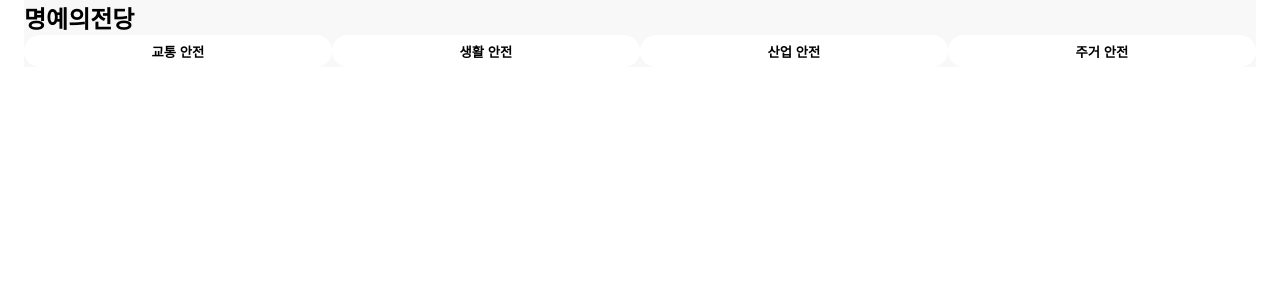
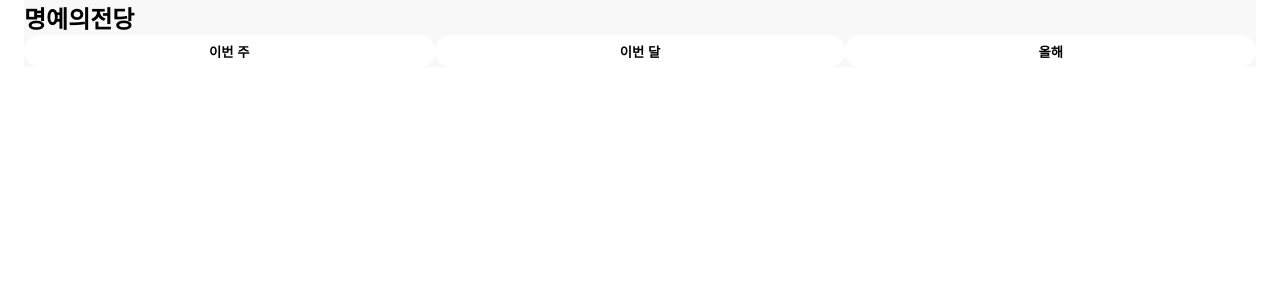
Before and after one commit to Team-Safey/Safey-Web, a React (Create React App) app: page /ranking in a window 1280 px wide. Shown: the top 300 px of the page. Built offline with nearby package versions, Linux system fonts and the light colour scheme.

Commit message:
명예의 전당 버튼 수정

```diff
--- a/src/App.js
+++ b/src/App.js
@@ -4,12 +4,10 @@ import GlobalStyle from "./GlobalStyle";
 import Ranking from "./Page/Ranking";
 import Home from "./Page/Home";
 import Profile from "./Page/Profile";
-import Quiz from "./Page/Quiz";
+import QuizOX from "./Page/QuizOX";
 import Login from "./Page/Login/Login";
 import SignUp from "./Page/Login/SignUp";
 import { RecoilRoot } from "recoil";
-
-
 
 function App() {
   return (
@@ -21,7 +19,7 @@ function App() {
           <Route path="/login" element={<Login />} />
           <Route path="/signUp" element={<SignUp />} />
           <Route path="/ranking" Component={Ranking} />
-          <Route path="/quiz/:category" element={<Quiz />} />
+          <Route path="/quiz/:category" element={<QuizOX />} />
           <Route path="/profile" element={<Profile />} />
         </Routes>
       </RecoilRoot>
--- a/src/Components/Gyotong.js
+++ b/src/Components/Month.js
@@ -1,18 +1,18 @@
 import styled, { css } from "styled-components";
 
-export default function Gyotong({ disabled, onClick, isSelect }) {
+export default function Month({ disabled, onClick, isSelect }) {
   return (
-    <Gyotongs
+    <Months
       isSelect={isSelect}
       isDisabled={disabled}
       disabled={disabled}
       onClick={onClick}
     >
-      교통 안전
-    </Gyotongs>
+      이번 달
+    </Months>
   );
 }
-const Gyotongs = styled.button`
+const Months = styled.button`
   font-weight: bold;
   border: none;
   border-radius: 16px;
--- a/src/Components/Saneob.js
+++ /dev/null
@@ -1,31 +0,0 @@
-import styled, { css } from "styled-components";
-
-export default function Saneob({ disabled, onClick, isSelect }) {
-  return (
-    <Saneobs
-      isSelect={isSelect}
-      isDisabled={disabled}
-      disabled={disabled}
-      onClick={onClick}
-    >
-      산업 안전
-    </Saneobs>
-  );
-}
-const Saneobs = styled.button`
-  font-weight: bold;
-  border: none;
-  border-radius: 16px;
-  width: 100%;
-  height: 32px;
-  ${(props) =>
-    props.isSelect == true
-      ? css`
-          background-color: #4863c5;
-          color: white;
-        `
-      : css`
-          background-color: #ffffff;
-          color: black;
-        `}
-`;
--- a/src/Components/Jugeo.js
+++ b/src/Components/Week.js
@@ -1,18 +1,18 @@
 import styled, { css } from "styled-components";
 
-export default function Jugeo({ disabled, onClick, isSelect }) {
+export default function Week({ disabled, onClick, isSelect }) {
   return (
-    <Jugeos
+    <Weeks
       isSelect={isSelect}
       isDisabled={disabled}
       disabled={disabled}
       onClick={onClick}
     >
-      주거 안전
-    </Jugeos>
+      이번 주
+    </Weeks>
   );
 }
-const Jugeos = styled.button`
+const Weeks = styled.button`
   font-weight: bold;
   border: none;
   border-radius: 16px;
--- a/src/Components/Saenghwal.js
+++ b/src/Components/Year.js
@@ -1,18 +1,18 @@
 import styled, { css } from "styled-components";
 
-export default function Saenghwal({ disabled, onClick, isSelect }) {
+export default function Year({ disabled, onClick, isSelect }) {
   return (
-    <Saenghwals
+    <Years
       isSelect={isSelect}
       isDisabled={disabled}
       disabled={disabled}
       onClick={onClick}
     >
-      생활 안전
-    </Saenghwals>
+      올해
+    </Years>
   );
 }
-const Saenghwals = styled.button`
+const Years = styled.button`
   font-weight: bold;
   border: none;
   border-radius: 16px;
--- a/src/Page/Ranking.js
+++ b/src/Page/Ranking.js
@@ -1,9 +1,8 @@
 import styled from "styled-components";
-import Gyotong from "../Components/Gyotong";
+import Month from "../Components/Month";
 import React, { useState } from "react";
-import Saenghwal from "../Components/Saenghwal";
-import Saneob from "../Components/Saneob";
-import Jugeo from "../Components/Jugeo";
+import Week from "../Components/Week";
+import Year from "../Components/Year";
 
 export default function Ranking() {
   const [select, setSelect] = useState("");
@@ -11,32 +10,25 @@ export default function Ranking() {
     <Gray>
       <Myeongye>명예의전당</Myeongye>
       <Date>
-        <Gyotong
-          isSelect={select === "교통 안전" && true}
+        <Week
+          isSelect={select === "이번 주" && true}
           disabled={false}
           onClick={() => {
-            setSelect("교통 안전");
+            setSelect("이번 주");
           }}
         />
-        <Saenghwal
-          isSelect={select === "생활 안전" && true}
+        <Month
+          isSelect={select === "이번 달" && true}
           disabled={false}
           onClick={() => {
-            setSelect("생활 안전");
+            setSelect("이번 달");
           }}
         />
-        <Saneob
-          isSelect={select === "산업 안전" && true}
+        <Year
+          isSelect={select === "올해" && true}
           disabled={false}
           onClick={() => {
-            setSelect("산업 안전");
-          }}
-        />
-        <Jugeo
-          isSelect={select === "주거 안전" && true}
-          disabled={false}
-          onClick={() => {
-            setSelect("주거 안전");
+            setSelect("올해");
           }}
         />
       </Date>
```
